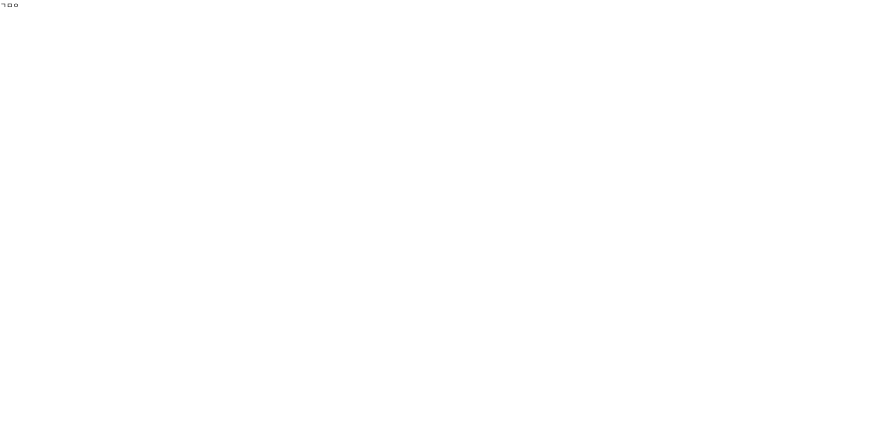
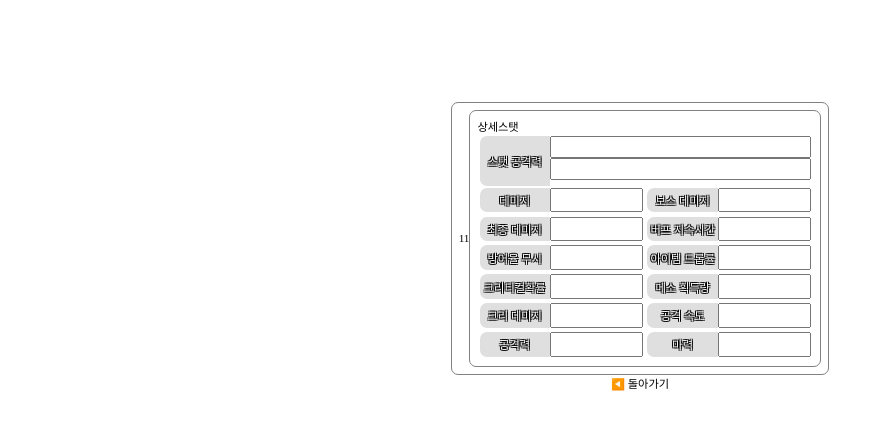
Before and after one commit to gboycdw/Maple-SCAP, a React (Create React App) app in the folder FrontEnd/: page /input in a window 1280 px wide. Shown: the top 430 px of the page, without its empty margins (0-891 px from the left). Built offline with nearby package versions, Linux system fonts and the light colour scheme; a web font is replaced by a local one.

Commit message:
[feat] 수동 입력칸 UI생성

```diff
--- a/FrontEnd/src/Pages/ImageUploadPage.tsx
+++ b/FrontEnd/src/Pages/ImageUploadPage.tsx
@@ -1,7 +1,36 @@
 import React from "react";
+import styled from "styled-components";
+import { Link } from "react-router-dom";
 
 function ImageUploadPage() {
-  return <div>ㄱㅁㅇ</div>;
+  return (
+    <StyledContainer>
+      <StyledDiv>지원 준비중입니다.</StyledDiv>
+      <ReturnLink to="/"> ◀️ 돌아가기</ReturnLink>
+    </StyledContainer>
+  );
 }
 
 export default ImageUploadPage;
+
+const StyledContainer = styled.div`
+  display: flex;
+  flex-direction: column;
+  align-items: center;
+  justify-content: center;
+  width: 100%;
+  height: 70rem;
+  font-size: 3rem;
+`;
+
+const StyledDiv = styled.div`
+  display: flex;
+  align-items: center;
+  justify-content: center;
+`;
+
+const ReturnLink = styled(Link)`
+  display: flex;
+  align-items: center;
+  justify-content: center;
+`;
--- a/FrontEnd/src/Pages/InputPage.tsx
+++ b/FrontEnd/src/Pages/InputPage.tsx
@@ -1,7 +1,189 @@
 import React from "react";
+import styled from "styled-components";
+import { Link } from "react-router-dom";
 
 function InputPage() {
-  return <div>ㄱㅁㅇ</div>;
+  return (
+    <StyledContainer>
+      <StyledDiv>
+        <StyledStatContainer>11</StyledStatContainer>
+        <StyledStatDetail>
+          <div>
+            <div>상세스탯</div>
+            <InputStatContainer>
+              <StyledStatTitle>스탯 공격력</StyledStatTitle>
+              <StyledStatContainer>
+                <InputStat></InputStat>
+                <InputStat></InputStat>
+              </StyledStatContainer>
+            </InputStatContainer>
+            <OtherContainerBox>
+              <OtherContainer>
+                <StyledSamllTitle>데미지</StyledSamllTitle>
+                <InputSmallBox></InputSmallBox>
+              </OtherContainer>
+              <OtherContainer>
+                <StyledSamllTitle>보스 데미지</StyledSamllTitle>
+                <InputSmallBox></InputSmallBox>
+              </OtherContainer>
+            </OtherContainerBox>
+            <OtherContainerBox>
+              <OtherContainer>
+                <StyledSamllTitle>최종 데미지</StyledSamllTitle>
+                <InputSmallBox></InputSmallBox>
+              </OtherContainer>
+              <OtherContainer>
+                <StyledSamllTitle>버프 지속시간</StyledSamllTitle>
+                <InputSmallBox></InputSmallBox>
+              </OtherContainer>
+            </OtherContainerBox>
+            <OtherContainerBox>
+              <OtherContainer>
+                <StyledSamllTitle>방어율 무시</StyledSamllTitle>
+                <InputSmallBox></InputSmallBox>
+              </OtherContainer>
+              <OtherContainer>
+                <StyledSamllTitle>아이템 드롭률</StyledSamllTitle>
+                <InputSmallBox></InputSmallBox>
+              </OtherContainer>
+            </OtherContainerBox>
+            <OtherContainerBox>
+              <OtherContainer>
+                <StyledSamllTitle>크리티컬확률</StyledSamllTitle>
+                <InputSmallBox></InputSmallBox>
+              </OtherContainer>
+              <OtherContainer>
+                <StyledSamllTitle>메소 획득량</StyledSamllTitle>
+                <InputSmallBox></InputSmallBox>
+              </OtherContainer>
+            </OtherContainerBox>
+            <OtherContainerBox>
+              <OtherContainer>
+                <StyledSamllTitle>크리 데미지</StyledSamllTitle>
+                <InputSmallBox></InputSmallBox>
+              </OtherContainer>
+              <OtherContainer>
+                <StyledSamllTitle>공격 속도</StyledSamllTitle>
+                <InputSmallBox></InputSmallBox>
+              </OtherContainer>
+            </OtherContainerBox>
+            <OtherContainerBox>
+              <OtherContainer>
+                <StyledSamllTitle>공격력</StyledSamllTitle>
+                <InputSmallBox></InputSmallBox>
+              </OtherContainer>
+              <OtherContainer>
+                <StyledSamllTitle>마력</StyledSamllTitle>
+                <InputSmallBox></InputSmallBox>
+              </OtherContainer>
+            </OtherContainerBox>
+          </div>
+        </StyledStatDetail>
+      </StyledDiv>
+      <ReturnLink to="/"> ◀️ 돌아가기</ReturnLink>
+    </StyledContainer>
+  );
 }
 
 export default InputPage;
+
+const ReturnLink = styled(Link)`
+  display: flex;
+  align-items: center;
+  justify-content: center;
+`;
+
+const StyledContainer = styled.div`
+  display: flex;
+  flex-direction: column;
+  align-items: center;
+  justify-content: center;
+  width: 100%;
+  height: 70rem;
+  font-size: 1.6rem;
+`;
+
+const StyledDiv = styled.div`
+  display: flex;
+  align-items: center;
+  justify-content: center;
+  padding: 1rem;
+  border: 1px solid gray;
+  border-radius: 1rem;
+  /* width: 200rem; */
+`;
+
+const StyledStatDetail = styled.div`
+  display: flex;
+  // align-items: center;
+  // justify-content: center;
+  padding: 1rem;
+  border: 1px solid gray;
+  border-radius: 1rem;
+  width: 50rem;
+`;
+
+//-----스텟 공격력 부분을 꾸미는 컴포넌트-----//
+const InputStatContainer = styled.div`
+  /* border: 1px solid #dddddd; */
+  border-radius: 1rem;
+  margin: 0.2rem 0.2rem;
+  padding: 0.1rem 0.1rem;
+`;
+
+const StyledStatTitle = styled.div`
+  display: flex;
+  background-color: rgb(223, 223, 223);
+  border-radius: 1rem 0 0 1rem;
+  float: left;
+  justify-content: center;
+  align-items: center;
+  height: 7rem;
+  width: 10rem;
+  color: white;
+  text-shadow: -1px -1px 0 #000, 1px -1px 0 #000, -1px 1px 0 #000,
+    1px 1px 0 #000;
+`;
+
+const StyledStatContainer = styled.div`
+  display: flex;
+  flex-direction: column;
+`;
+
+const InputStat = styled.input`
+  display: flex;
+  width: 100%;
+`;
+
+//-----다른 스텟 부분을 꾸미는 컴포넌트-----//
+const OtherContainerBox = styled.div`
+  display: flex;
+  width: 100%;
+`;
+
+const OtherContainer = styled.div`
+  /* border: 1px solid #dddddd; */
+  border-radius: 1rem;
+  display: flex;
+  width: 100%;
+  margin: 0.2rem 0.2rem;
+  padding: 0.1rem 0.1rem;
+`;
+
+const StyledSamllTitle = styled.div`
+  display: flex;
+  background-color: rgb(223, 223, 223);
+  border-radius: 1rem 0 0 1rem;
+  justify-content: center;
+  align-items: center;
+  height: 3.5rem;
+  width: 10rem;
+  color: white;
+  text-shadow: -1px -1px 0 #000, 1px -1px 0 #000, -1px 1px 0 #000,
+    1px 1px 0 #000;
+`;
+
+const InputSmallBox = styled.input`
+  display: flex;
+  width: 57%;
+`;
```
